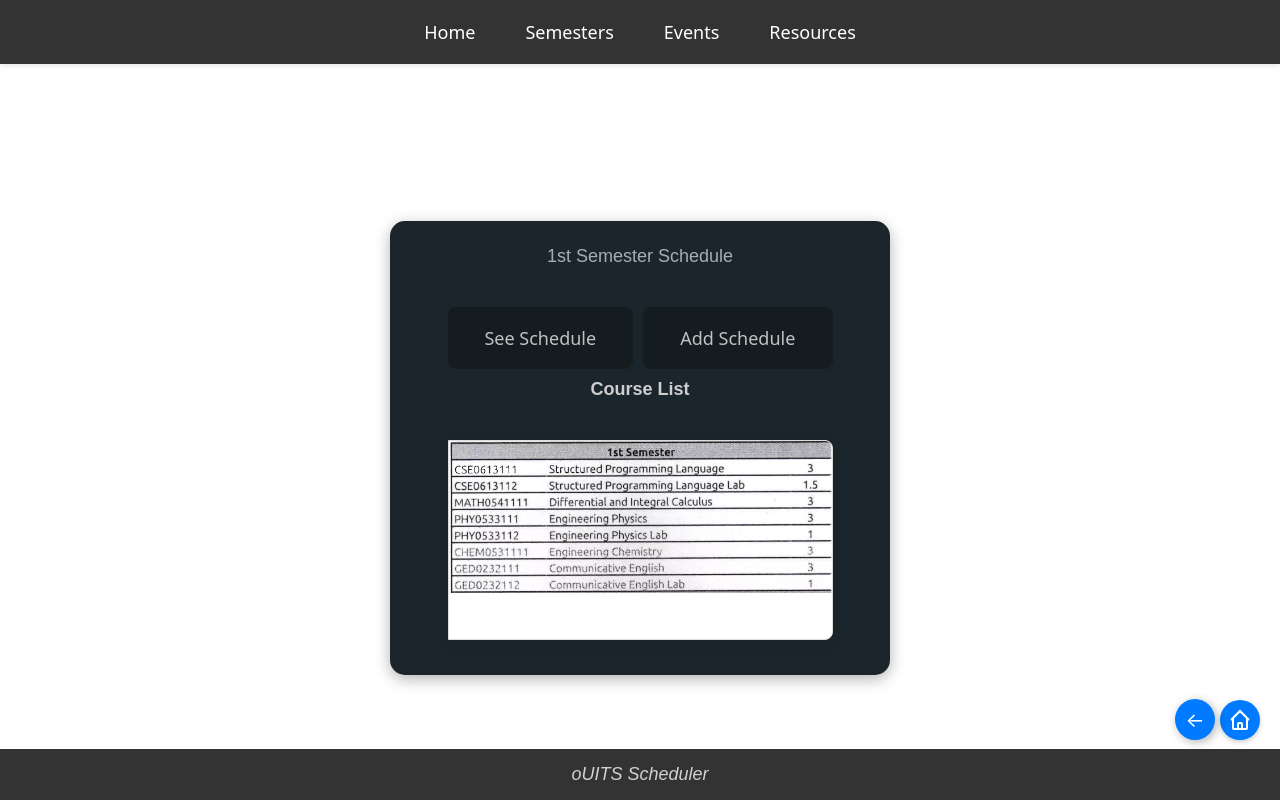
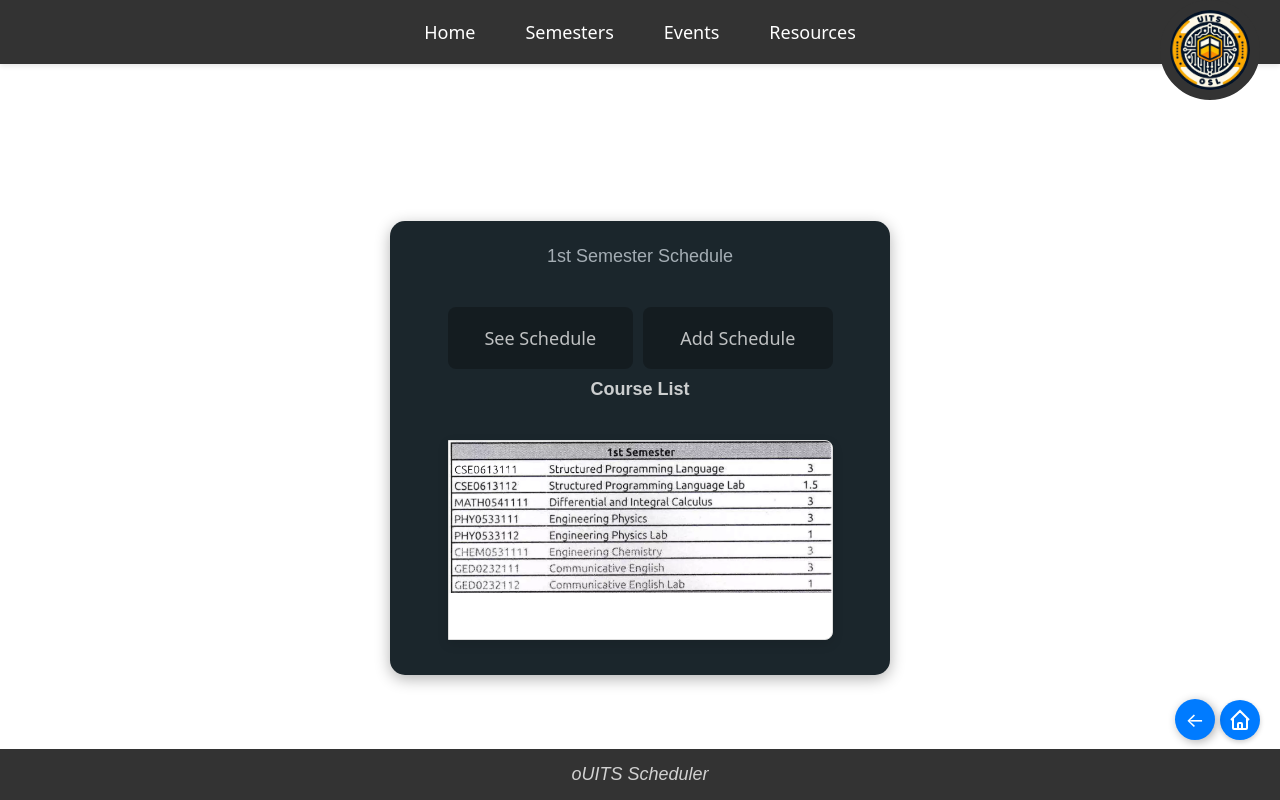
Before and after one commit to b1tranger/oUITS-Scheduler-offline, a plain HTML site: page page-depth-02/S01.html in a window 1280 px wide. Drawn offline with Linux system fonts and the light colour scheme.

Commit message:
added site logo in every page for desktop mode

```diff
--- a/page-depth-02/S01.html
+++ b/page-depth-02/S01.html
@@ -45,12 +45,12 @@
         </div>
     </nav>
 
-    <!-- <div class="logo-container">
+    <div class="logo-container">
         <div class="logo">
-            <img src="../images\logo\logo (4).webp" height="80px" width="80px" style="border-radius: 50px;">
+            <img src="../Social-Preview.webp" height="80px" width="80px" style="border-radius: 50px;">
         </div>
         <div class="logo-text"></div>
-    </div> -->
+    </div>
 
     <!-- BOTTOM BAR "navbar" -->
 
```
Also changed, not shown: Events.html (+3 -3 lines), Semesters.html (+3 -3 lines), page-depth-02/S02.html (+3 -3 lines), page-depth-02/S03.html (+3 -3 lines), page-depth-02/S04.html (+3 -3 lines), page-depth-02/S05.html (+3 -3 lines), page-depth-02/S06.html (+3 -3 lines), page-depth-02/S07.html (+3 -3 lines), page-depth-02/S08.html (+3 -3 lines).
